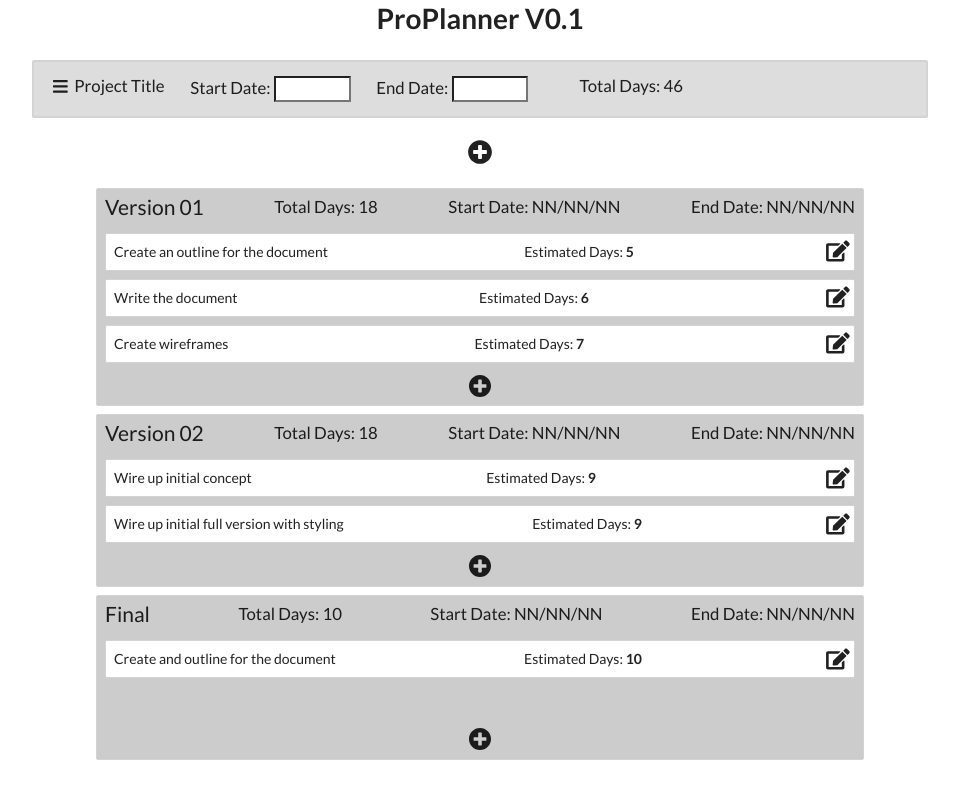
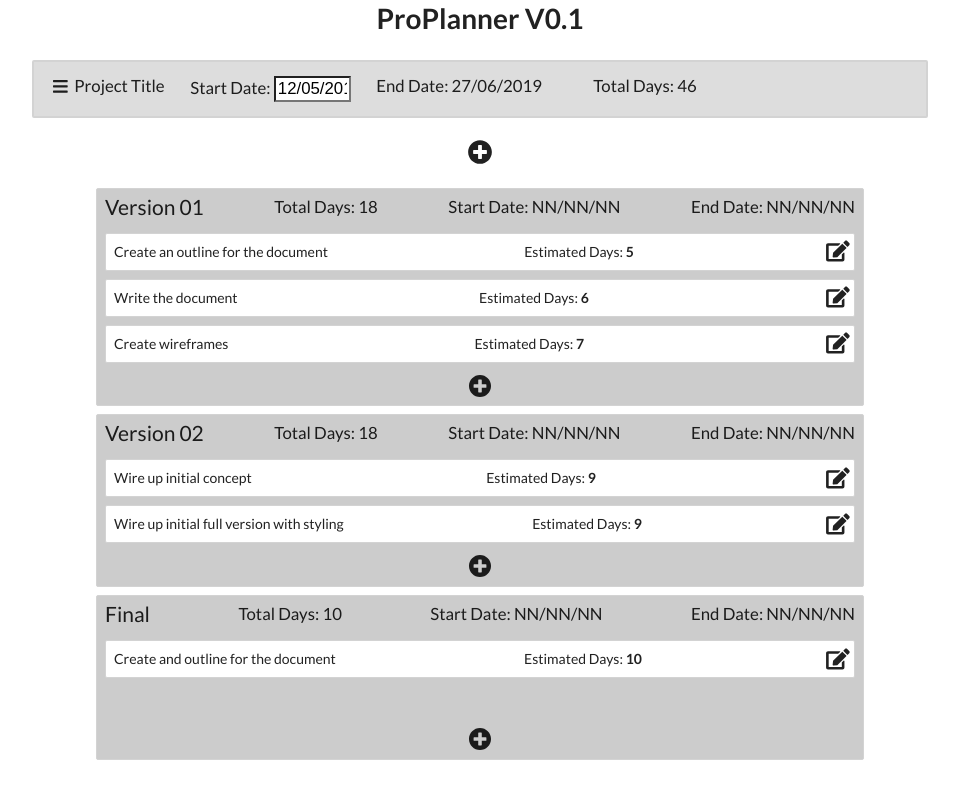
Before and after one commit to AndrewMayer/ProPlanner, a React (Create React App) app: page / in a window 1280 px wide. Shown: the whole page, without its empty margins (160-1119 px from the left). Built offline with nearby package versions, Linux system fonts and the light colour scheme.

Commit message:
start and end date now calculate correctly from initial data

```diff
--- a/src/Components/App.js
+++ b/src/Components/App.js
@@ -26,6 +26,10 @@ const Title = styled.h1`
 
 class App extends React.Component {
   state = initialData;
+
+  clickAlert = () => {
+    alert(`You want a new milestone!`);
+  };
 
   onDragEnd = result => {
     const { destination, source, draggableId, type } = result;
@@ -111,8 +115,8 @@ class App extends React.Component {
     return (
       <div>
         <Title>ProPlanner V0.1</Title>
-        <Header tasks={this.state.tasks} />
-        <div style={{ textAlign: 'center' }}>
+        <Header tasks={this.state.tasks} date={this.state.startDate} />
+        <div onClick={this.clickAlert} style={{ textAlign: 'center' }}>
           <FontAwesomeIcon icon={'plus-circle'} transform="grow-12" />
         </div>
         <DragDropContext onDragEnd={this.onDragEnd}>
--- a/src/Components/Header.js
+++ b/src/Components/Header.js
@@ -30,6 +30,19 @@ const DateBox = styled.input`
   width: 6vw;
 `;
 
+const addDays = function(d, days) {
+  const date = new Date(d);
+  date.setDate(date.getDate() + days);
+  return String(date);
+};
+
+const formattedDate = d => {
+  const date = new Date(d);
+  return [date.getDate(), date.getMonth() + 1, date.getFullYear()]
+    .map(n => (n < 10 ? `0${n}` : `${n}`))
+    .join('/');
+};
+
 const Header = props => {
   let sum = 0;
   // TODO: Come back some day and calculate this from milestone values?
@@ -46,11 +59,16 @@ const Header = props => {
         </div>
         <div className="filler" />
         <div>
-          Start Date: <DateBox type="text" name="date" />
+          Start Date:{' '}
+          <DateBox
+            type="text"
+            defaultValue={formattedDate(props.date)}
+            name="date"
+          />
         </div>
         <div className="filler" />
         <div>
-          End Date: <DateBox type="text" name="date" />
+          <div>End Date: {formattedDate(addDays(props.date, sum))}</div>
         </div>
         <div className="bigFiller" />
         <div>Total Days: {sum}</div>
--- a/src/Components/Milestone.jsx
+++ b/src/Components/Milestone.jsx
@@ -37,6 +37,10 @@ const AddTask = styled.div`
   justify-content: center;
 `;
 
+const clickAlert = () => {
+  alert(`You want a new task!`);
+};
+
 const arrSum = arr => {
   return arr.reduce(function(a, b) {
     return a + b;
@@ -70,7 +74,7 @@ const Milestone = props => {
               </TaskList>
             )}
           </Droppable>
-          <AddTask>
+          <AddTask onClick={clickAlert}>
             <FontAwesomeIcon icon={'plus-circle'} transform="grow-10" />
           </AddTask>
         </Container>
--- a/src/initial-data.js
+++ b/src/initial-data.js
@@ -1,4 +1,5 @@
 const initialData = {
+  startDate: '2019,05,12',
   tasks: {
     'item-1': {
       id: 'item-1',
```
